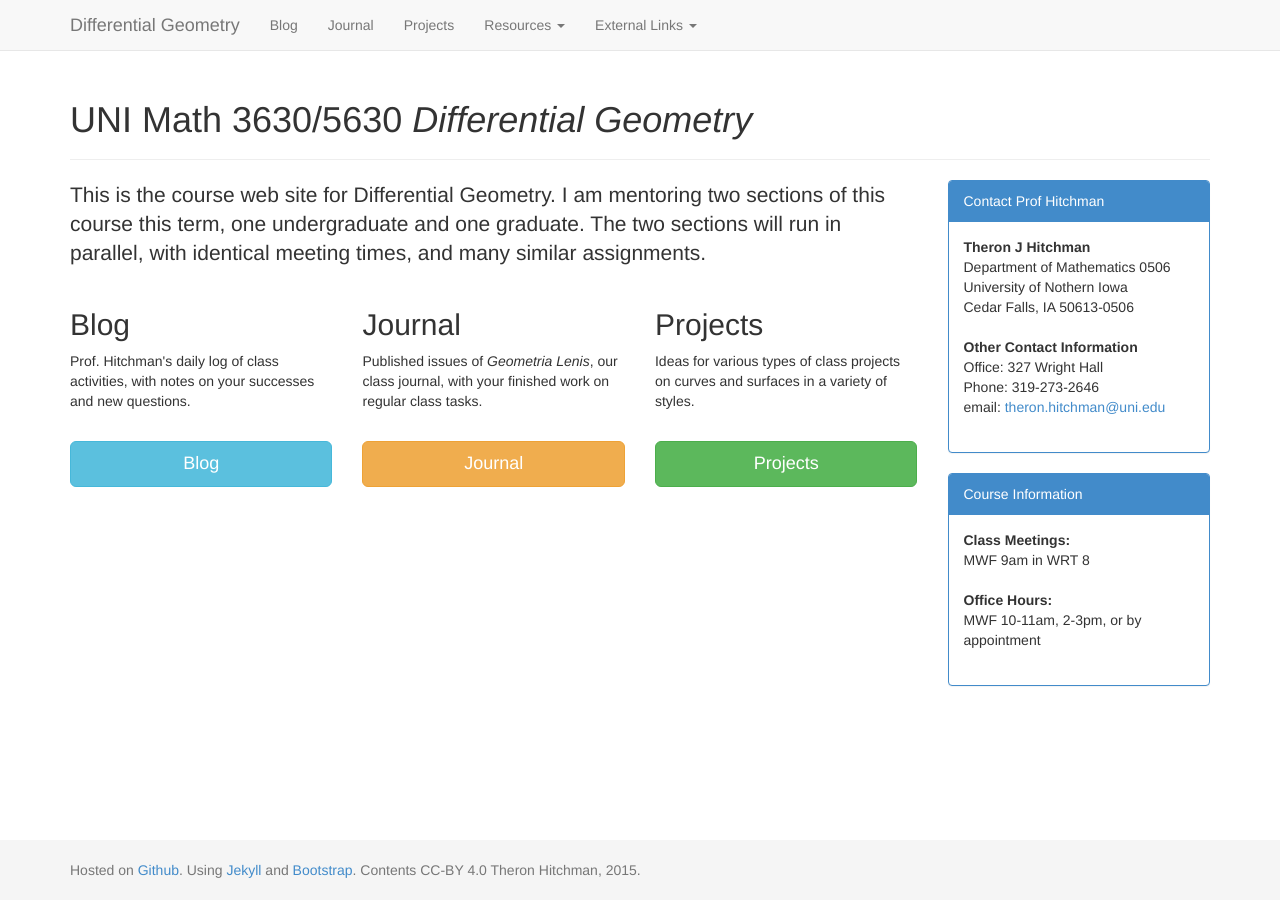
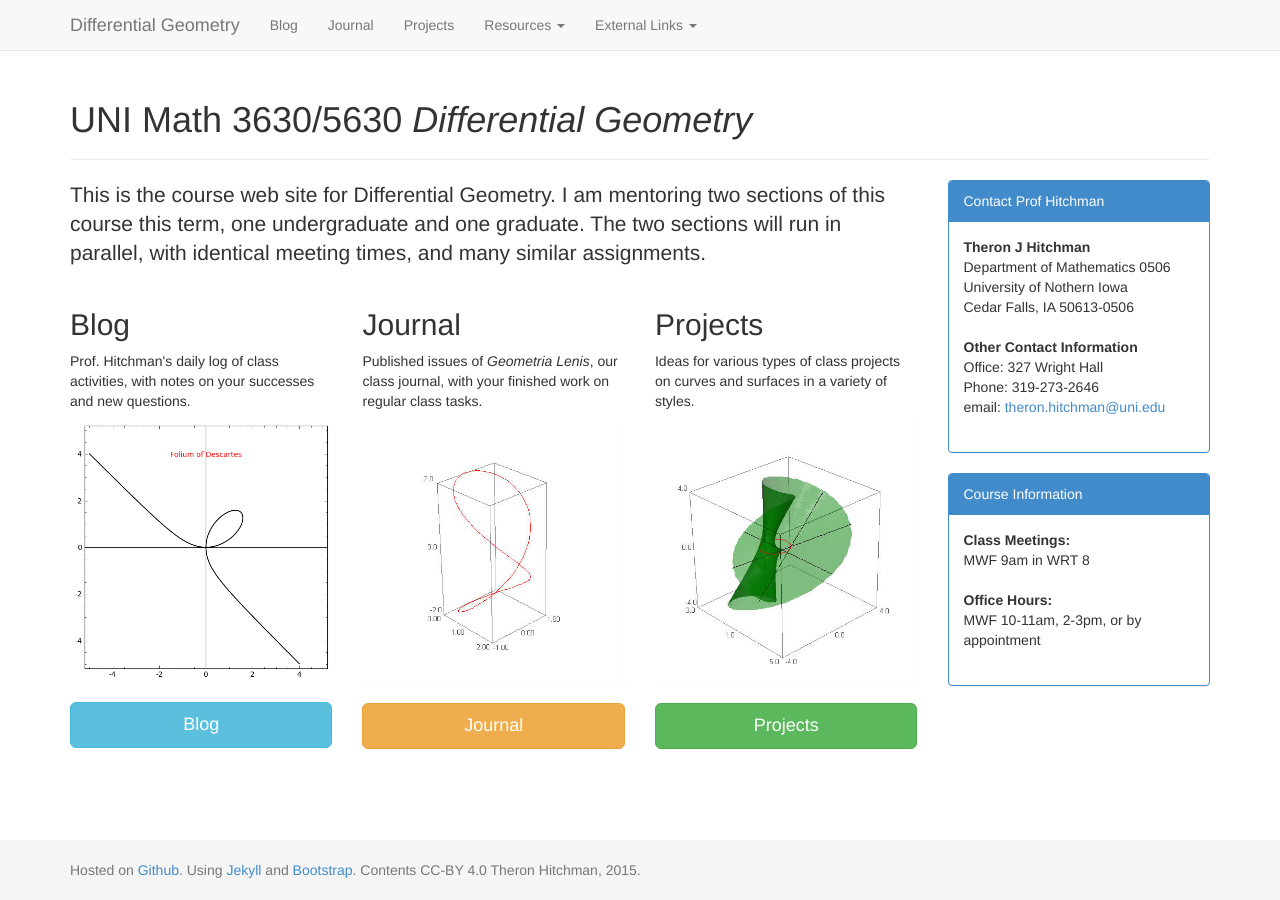
Before and after one commit to theronhitchman/differential-geometry, a Jekyll site: the page built from index.md, in a window 1280 px wide. Built offline with Jekyll 4.4.1, drawn with Linux system fonts in a browser that asks for light colours; nearby versions of some CDN libraries.

Commit message:
add images to the front page

```diff
--- a/index.md
+++ b/index.md
@@ -22,6 +22,7 @@ title:  UNI Math 3630/5630 <br class="visible-xs" /><i>Differential Geometry</i>
         Prof. Hitchman's daily log of class activities, with notes on your
         successes and new questions.
       </p>
+      <img class="img-responsive" alt-text="Folium of Descartes" src="{{site.baseurl}}/images/descartes.png">
       <div>
         <br />
         <a class="btn btn-info btn-lg btn-block" href="{{ site.baseurl }}/blog/">Blog</a>
@@ -35,6 +36,7 @@ title:  UNI Math 3630/5630 <br class="visible-xs" /><i>Differential Geometry</i>
       <p>
         Published issues of <i>Geometria Lenis</i>, our class journal, with your finished work on regular class tasks.
       </p>
+            <img class="img-responsive" alt-text="Viviani curve" src="{{site.baseurl}}/images/viviani.jpg">
       <div>
         <br />
         <a class="btn btn-warning btn-lg btn-block" href="{{ site.baseurl }}/journal/">Journal</a>
@@ -49,6 +51,7 @@ title:  UNI Math 3630/5630 <br class="visible-xs" /><i>Differential Geometry</i>
       <p>
         Ideas for various types of class projects on curves and surfaces in a variety of styles.
       </p>
+            <img class="img-responsive" alt-text="A ruled surface" src="{{site.baseurl}}/images/ruled-surface-view1.jpg">
       <div>
         <br />
         <a class="btn btn-success btn-lg btn-block" href="{{ site.baseurl }}/projects/">Projects</a>
```
Also changed, not shown: images/descartes.png (added), images/ruled-surface-view1.jpg (added), images/viviani.jpg (added).
